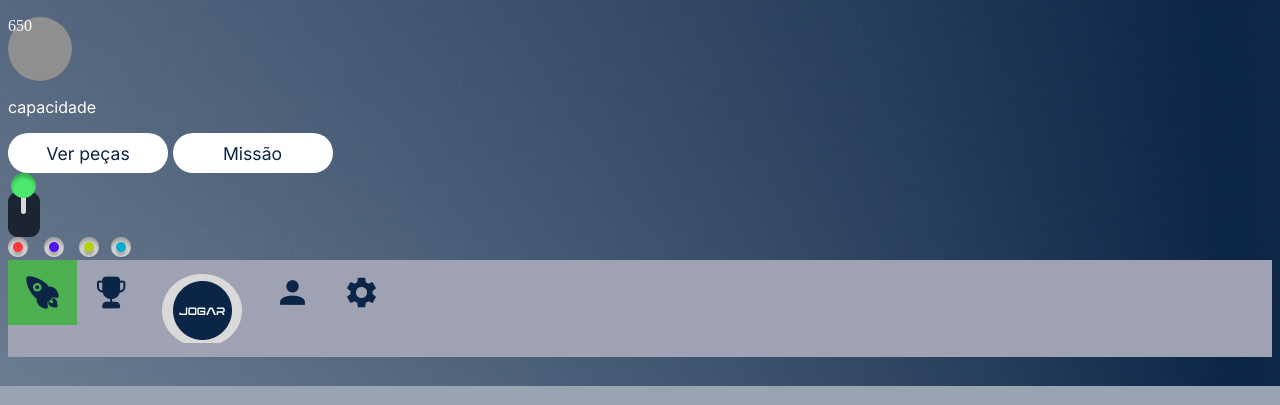
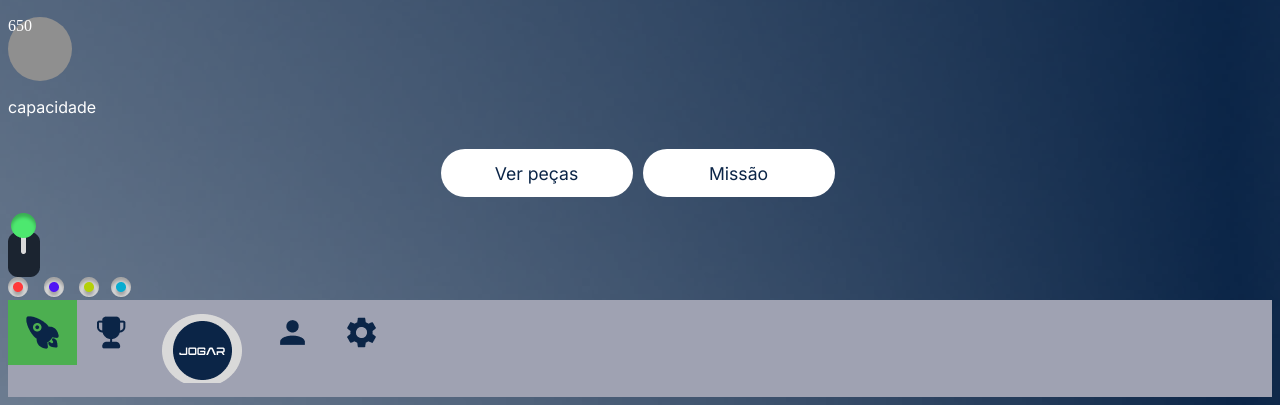
Before and after one commit to antrodrigo/Projeto, a PHP site: page / in a window 1280 px wide. Shown: the part 414-819 px from the top of the page. Run offline with PHP 8.4, Linux system fonts and the light colour scheme; some web fonts are replaced.

Commit message:
adicionei a classe .container, para que assim conseguisse controlar melhor a localização dos botões na página.

```diff
--- a/components/cp_nave.php
+++ b/components/cp_nave.php
@@ -27,7 +27,7 @@
         <p class="texto_capacidade">capacidade</p>
     </div>
 
-    <div>
+    <div class="container">
         <button class="botão"> Ver peças</button>
         <button class="botão"> Missão</button>
     </div>
--- a/css/css.css
+++ b/css/css.css
@@ -15,16 +15,25 @@ body{
     font-size: 3rem;
     text-align: center;
 }
+.container {
+    display: flex;
+    justify-content: center;
+    align-items: center;
+    height: 10vh;
+    margin-left: 5px;
+}
 
-.botão{
+.botão {
     background-color: white;
     font-family: Inter;
     border: none;
     border-radius: 100px;
-    height: 2.5rem;
-    width: 10rem;
+    height: 3rem;
+    width: 12rem;
     font-size: 1.1rem;
     color: #0B2547;
+    display: inline-block;
+    margin-right: 10px;
 }
 
 .texto_grande{
```
